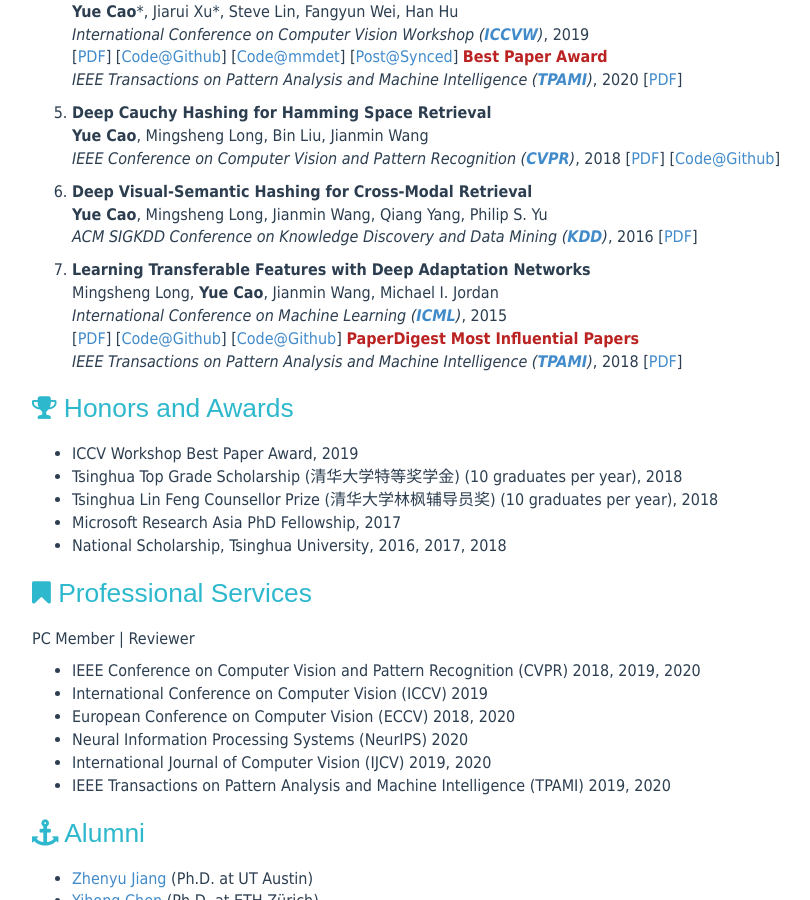
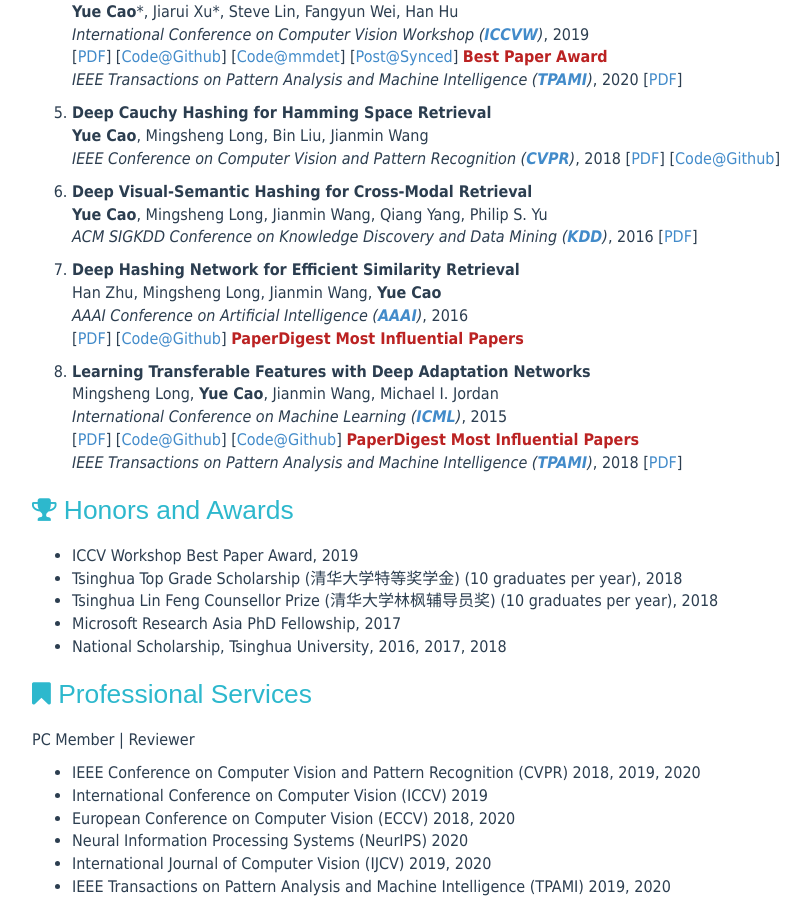
Before and after one commit to caoyue10/caoyue10.github.io, a Jekyll site: the page built from index.html, in a window 1280 px wide and 900 px high, scrolled down 1047 px. Shown: the whole window, without its empty margins (138-948 px from the left). Built offline with Jekyll 4.4.1, drawn with Linux system fonts in a browser that asks for light colours; the list of posts is cut into pages by our own code.

Commit message:
Update index.html

```diff
--- a/index.html
+++ b/index.html
@@ -91,6 +91,16 @@ tagline:
         </p>
       </li>
       <li>
+        <p>
+            <strong>Deep Hashing Network for Efficient Similarity Retrieval</strong>
+            <br>
+            Han Zhu, Mingsheng Long, Jianmin Wang, <strong>Yue Cao</strong>
+            <br>
+            <em>AAAI Conference on Artificial Intelligence (<a href="http://www.aaai.org/Conferences/AAAI/aaai16.php"><strong>AAAI</strong></a>)</em>, 2016 <br>
+            [<a href="http://ise.thss.tsinghua.edu.cn/~mlong/doc/deep-hashing-network-aaai16.pdf">PDF</a>] [<a href="https://github.com/thuml/hash-caffe">Code@Github</a>] <a href="https://www.paperdigest.org/2021/05/most-influential-aaai-papers-2021-05/"><span class="highlight"><strong>PaperDigest Most Influential Papers</strong></span></a><br>
+        </p>
+      </li>
+      <li>
             <p><strong>Learning Transferable Features with Deep Adaptation Networks</strong><br>
             Mingsheng Long, <strong>Yue Cao</strong>, Jianmin Wang, Michael I. Jordan<br>
             <em>International Conference on Machine Learning (<a href="http://icml.cc/2015/"><strong>ICML</strong></a>)</em>, 2015 <br>
```
